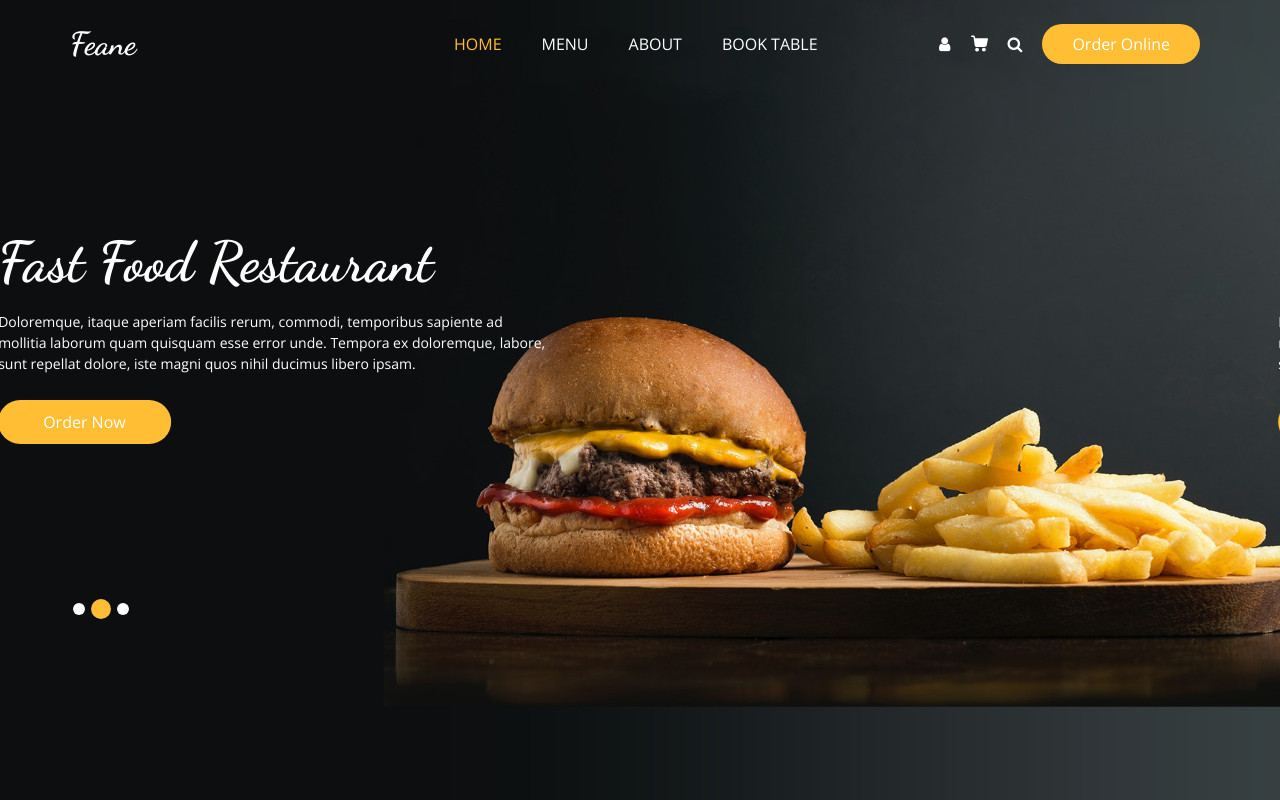
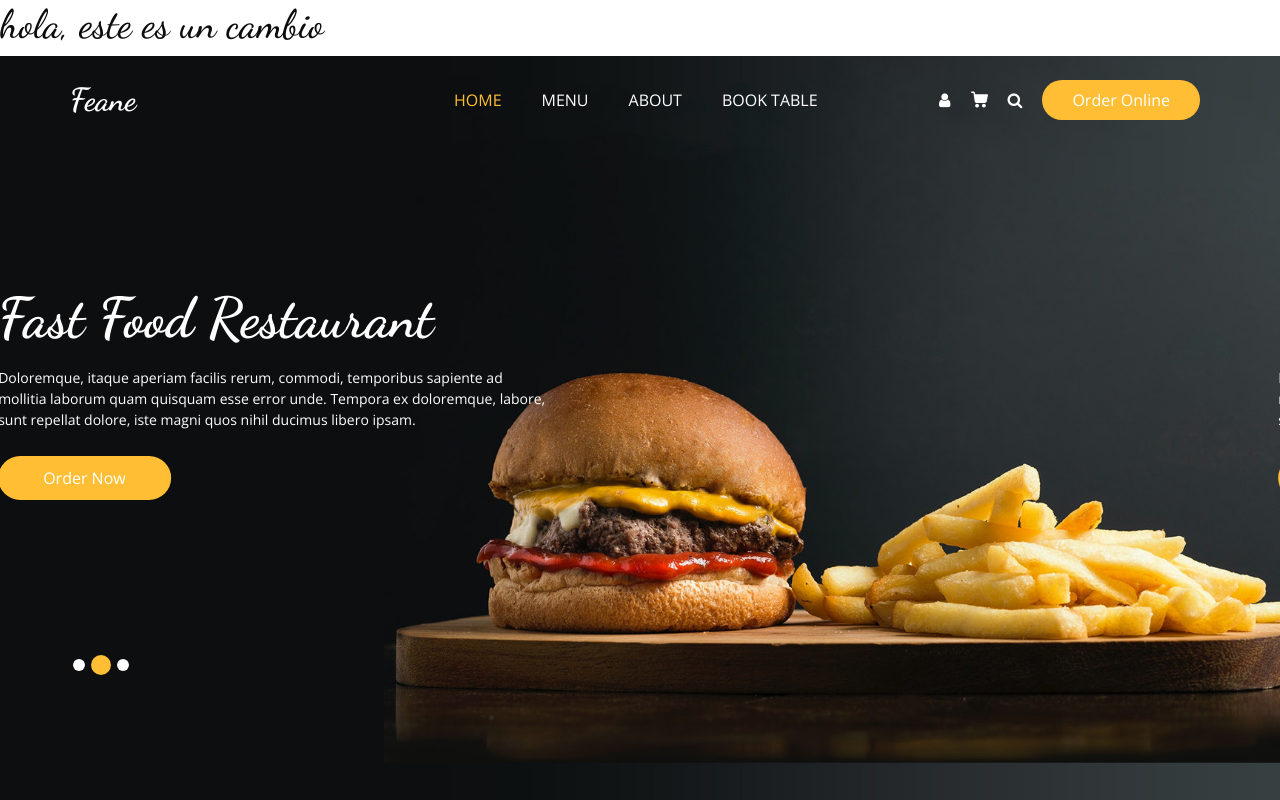
Before and after one commit to kristelpa/practica, a plain HTML site: page index.html in a window 1280 px wide. Shown: the top 800 px of the page. Drawn offline with nearby package versions, Linux system fonts and the light colour scheme; some packages are replaced by stand-ins of ours.

Commit message:
hice un cambio

```diff
--- a/index.html
+++ b/index.html
@@ -33,6 +33,7 @@
 </head>
 
 <body>
+  <h1>hola, este es un cambio</h1>
 
   <div class="hero_area">
     <div class="bg-box">
```
